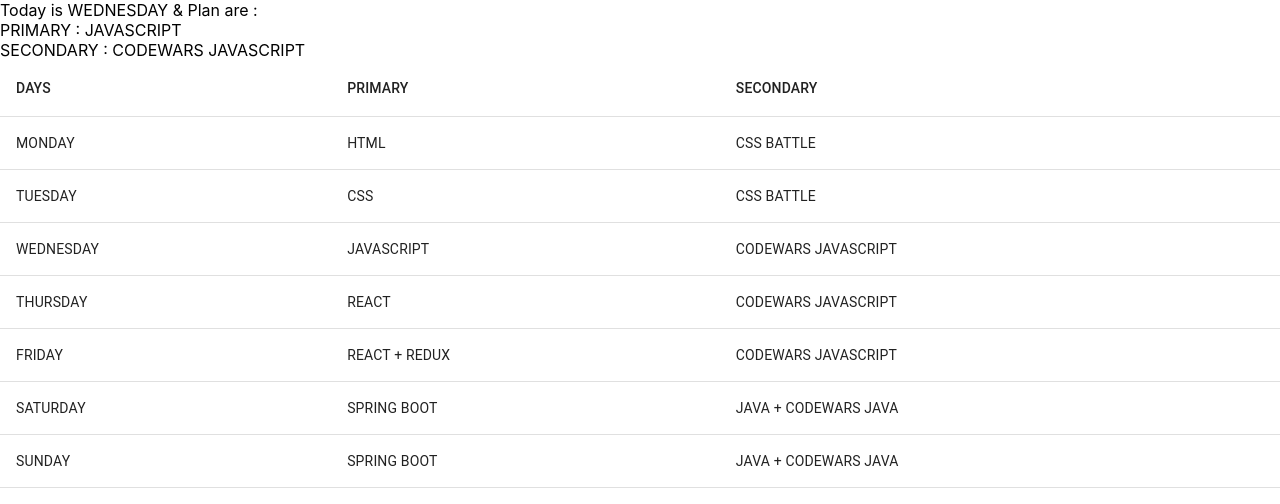
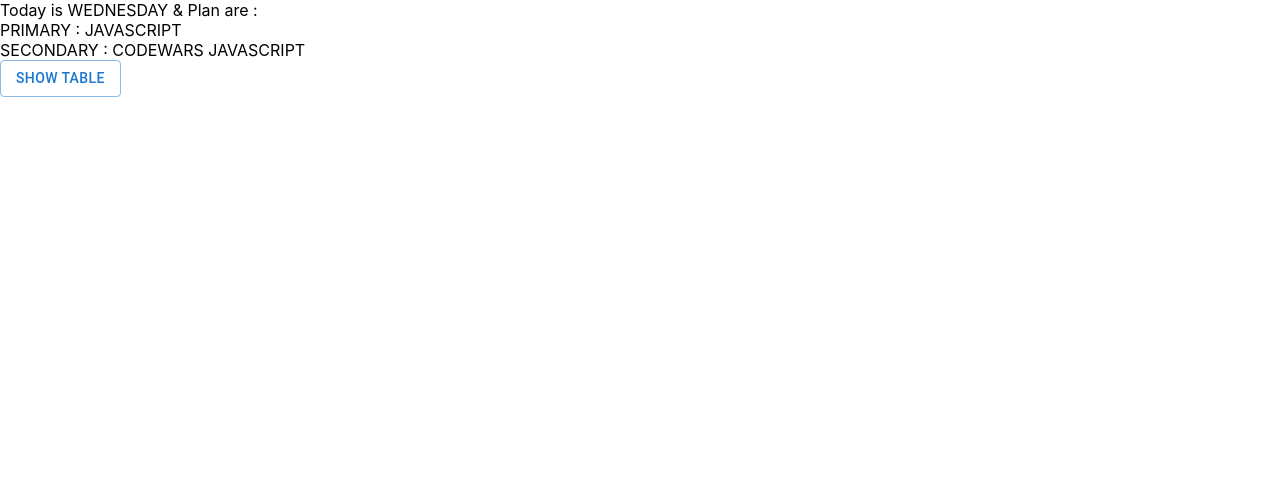
Before and after one commit to DhirajB7/personalUpskillingAndReskillingPlanner, a React (Create React App) app: page / in a window 1280 px wide. Shown: the top 504 px of the page. Built offline with nearby package versions, Linux system fonts and the light colour scheme.

Commit message:
data in place but no css

```diff
--- a/src/components/TimeTale/TimeTable.jsx
+++ b/src/components/TimeTale/TimeTable.jsx
@@ -1,4 +1,4 @@
-import React from "react";
+import React, { useState } from "react";
 import Table from "@mui/material/Table";
 import TableBody from "@mui/material/TableBody";
 import TableCell from "@mui/material/TableCell";
@@ -6,9 +6,16 @@
 import TableHead from "@mui/material/TableHead";
 import TableRow from "@mui/material/TableRow";
 import rows from "./../../assets/plan.json";
+import { Button } from "@mui/material";
 
 function TimeTable() {
+  const [showTable, setShowTable] = useState(false);
   return (
+    <>
+      <Button variant="outlined" onClick={() => setShowTable(!showTable)}>
+        {showTable ? "Hide" : "Show"} Table
+      </Button>
+      {showTable && (
         <TableContainer>
           <Table aria-label="simple table">
             <TableHead>
@@ -31,6 +38,8 @@
             </TableBody>
           </Table>
         </TableContainer>
+      )}
+    </>
   );
 }
 
```
Lines whose indentation alone changed are shown as unchanged.
